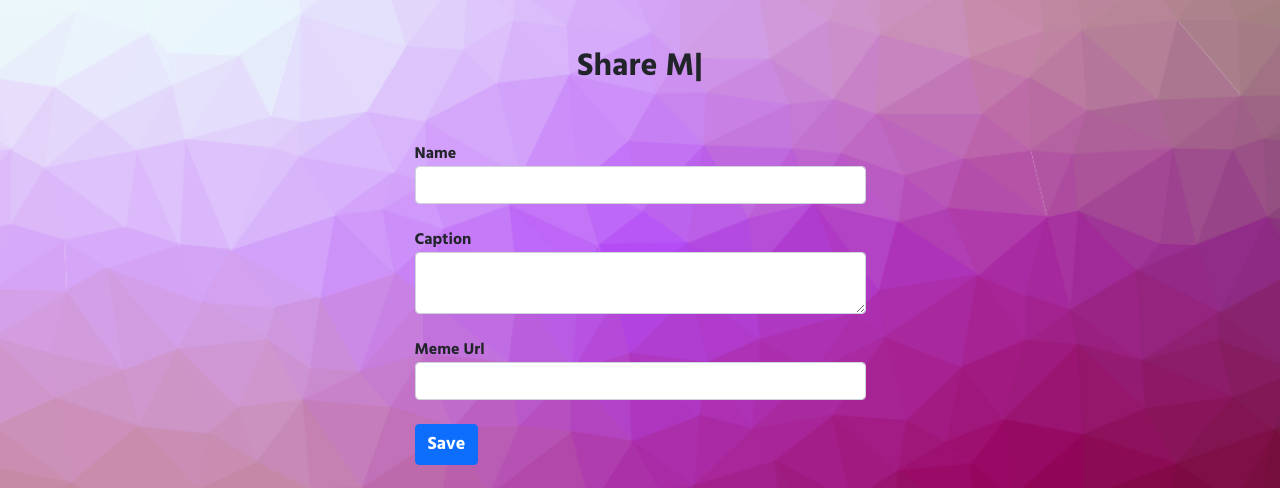
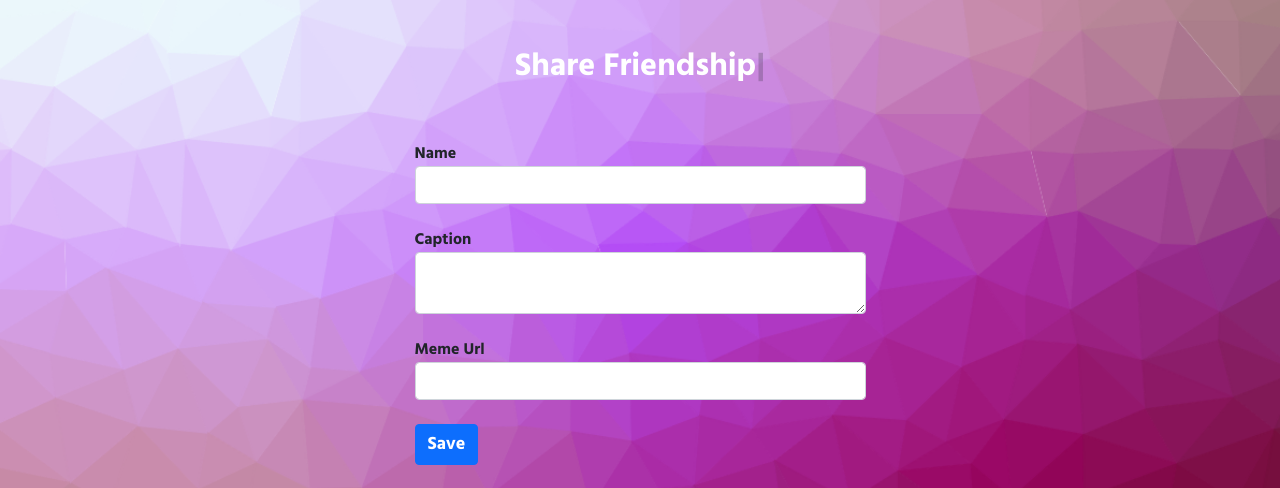
Before and after one commit to divy-14/Xmeme, a Django app: page / in a window 1280 px wide. Shown: the part 62-550 px from the top of the page. Run offline with Django 3.2, Linux system fonts and the light colour scheme.

Commit message:
changed color

```diff
--- a/postmeme/static/postmeme/style.css
+++ b/postmeme/static/postmeme/style.css
@@ -18,3 +18,6 @@ body{
 .btn{
     font-size: 18px !important;
 }
+#typed{
+ color:white !important;
+}
--- a/postmeme/templates/postmeme/home.html
+++ b/postmeme/templates/postmeme/home.html
@@ -3,13 +3,15 @@
 <div class="row justify-content-center mt-5">
 
     <div id="typing">
-        <h2 align="center" class="newtext"><span class="write"> Share </span><span id="typed"></span> </h2>
+        <h2 align="center" class="newtext"><span class="write"> </span><span id="typed"
+                style="color: rgb(46, 58, 170);"></span>
+        </h2>
     </div>
     <script src="https://cdn.jsdelivr.net/npm/typed.js@2.0.11"></script>
     <script>
         var typed = new Typed('#typed', {
-            strings: ["Memes", "Love", "friendship", "शेयर"],
-            backSpeed: 50,
+            strings: ["Share Memes", "Share Love", "Share Happiness", "Share Friendship", "शेयर मीमस", "शेयर लव", "शेयर फ्रेंडशिप", "शेयर हैप्पीनेस"],
+            backSpeed: 60,
             typeSpeed: 60,
             loop: true
         });
```
Also changed, not shown: memes/views.py (+20 -16 lines), seememe/templates/seememe/home.html (+4 -3 lines), db.sqlite3.
